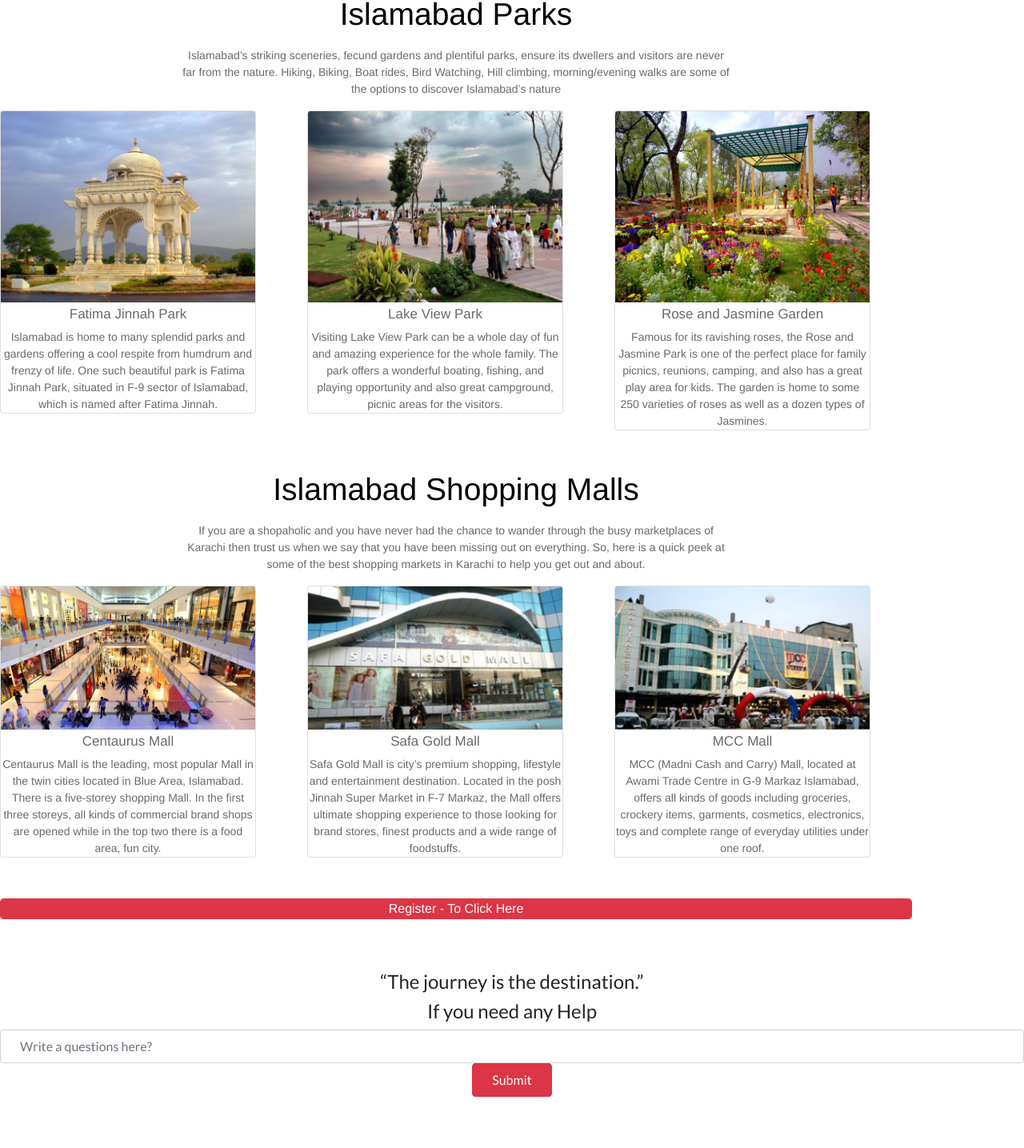
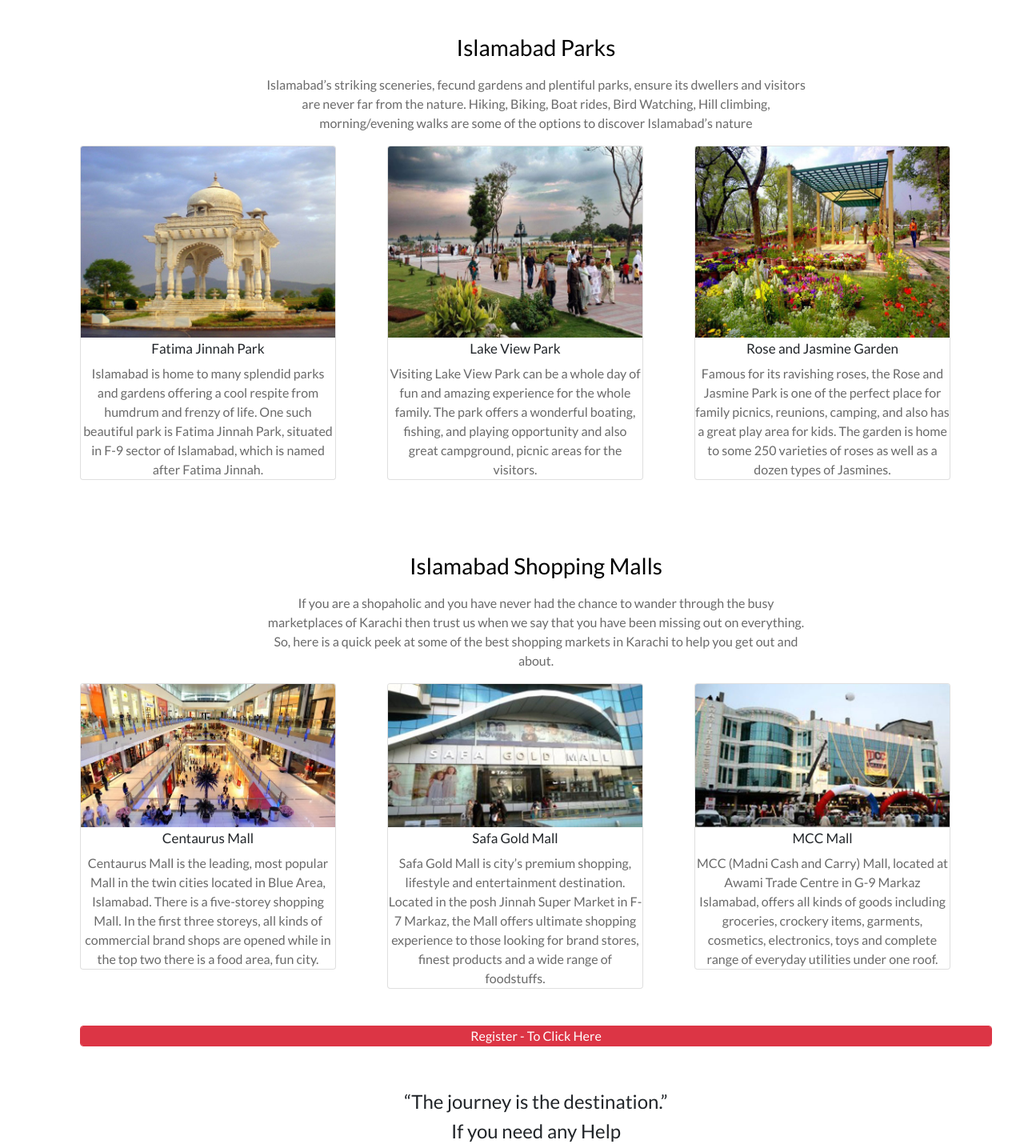
Before and after one commit to Hammad0010/angular, an Angular app: page /islamabad in a window 1280 px wide. Shown: the part 1290-2725 px from the top of the page at 80% size. Built offline with nearby package versions, Linux system fonts and the light colour scheme.

Commit message:
Update isb.component.html

```diff
--- a/src/app/isb/isb.component.html
+++ b/src/app/isb/isb.component.html
@@ -1,6 +1,4 @@
-<nav class="ml-3 navbar-default navbar-fixed-topnavbar navbar-expand-lg ">
-  <a  style="color: white;" href="#" class=" ml-3">-----------</a>
-
+<div class="container row justify-content-center text-center py-2">
 <body>
     <!-- CSS OF Slider -->
     <style>
@@ -33,8 +31,11 @@
     margin-left: 20%;
     margin-bottom: 2%;
   }
+  .center{
+    margin-left: 200px;
+  }
         </style>
-
+        <div class="container row justify-content-center text-center py-2">
 <div class="slider text-center">
         <!-- Slider -->
         <div class="slider text-center">
@@ -42,7 +43,7 @@
                 <p class="para">
                         Islamabad is an excellent, spotless and rich green capital of Pakistan. It is no big surprise it is viewed as the second most excellent capital on the planet.
                 </p>
-
+              </div>
         <div class="container row justify-content-center text-center py-2">
 
         <div id="carousel" class="carousel slide" data-ride="carousel">
@@ -88,7 +89,7 @@
     </div>
         <!--Islamabad Hotels -->
 
-
+<div class="container center row justify-content-center text-center py-2">
     <div class="packages">
             <div class="container text-center">
     <h2 class="heading-2" style="margin-left: 185px;">Hotels in Islamabad</h2>
@@ -138,8 +139,9 @@
         </div>
             </div>
        </div>
+       </div>
        <!-- Islamabad Parks -->
-       <div class="packages">
+       <div class="center packages">
             <div class="container text-center">
     <h2 class="heading-2"> Islamabad Parks</h2>
     <p class="para">
@@ -185,7 +187,7 @@
        </div>
 
        <!-- Islamabad Shopping Malls -->
-       <div class="packages">
+       <div class="packages center">
         <div class="container text-center">
   <h2 class="heading-2">Islamabad Shopping Malls</h2>
   <p class="para">
@@ -231,13 +233,13 @@
         </div>
    </div>
    <!-- Buttons -->
-   <div class="container justify-content-center text-center">
+   <div class="center container justify-content-center text-center">
    <a href="register.html"><input type="button" value="Register - To Click Here"  class="btn btn-danger form-control"></a>
   </div>
 
   </div>
     <footer>
-        <div class="section-5 text-center">
+        <div class="center section-5 text-center">
             <h4 style="margin-top:5%;">“The journey is the destination.”</h4>
             <h4 class="my-2">If you need any Help</h4>
 
```
